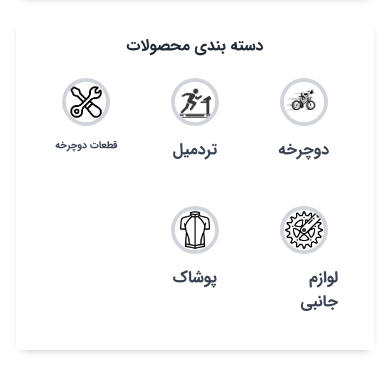
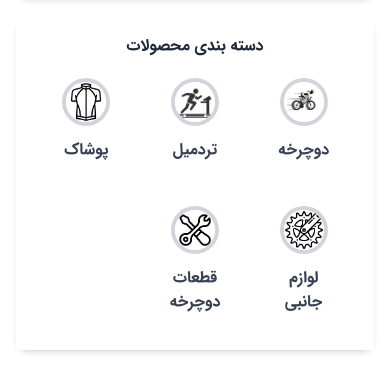
Before and after one commit to bitbab/nikan-deploy, a Next.js app: page / in a window 390 px wide. Shown: the part 220-604 px from the top of the page. Built offline with nearby package versions, Linux system fonts and the light colour scheme; no server answers; the database is empty.

Commit message:
10-fix-category-list-order

```diff
--- a/components/CategoryList.js
+++ b/components/CategoryList.js
@@ -25,7 +25,7 @@ export default function CategoryList() {
                   alt=""
                 />
 
-                <h1 className="mt-4 text-sm md:text-base lg:text-2xl font-semibold text-gray-700 capitalize dark:text-white group-hover:text-white">
+                <h1 className="mt-4 text-xs sm:text-sm md:text-base lg:text-2xl font-semibold text-gray-700 capitalize dark:text-white group-hover:text-white">
                   دوچرخه
                 </h1>
 
@@ -43,8 +43,44 @@ export default function CategoryList() {
                   alt=""
                 />
 
-                <h1 className="mt-4 text-sm md:text-base lg:text-2xl font-semibold text-gray-700 capitalize dark:text-white group-hover:text-white">
+                <h1 className="mt-4 text-xs sm:text-sm md:text-base lg:text-2xl font-semibold text-gray-700 capitalize dark:text-white group-hover:text-white">
                   تردمیل
+                </h1>
+
+                <p className="mt-2 text-gray-500 capitalize dark:text-gray-300 group-hover:text-gray-300"></p>
+              </Link>
+            </div>
+            <div>
+              <Link
+                href={'/'}
+                className="flex flex-col items-center p-3 md:p-8 transition-colors duration-300 transform cursor-pointer group hover:bg-blue-600 rounded-xl"
+              >
+                <img
+                 className="object-cover w-10 h-10 md:w-20 md:h-20 lg:w-32 lg:h-32 rounded-full ring-4 ring-gray-300"
+                  src="/img/cat/5.jpg"
+                  alt=""
+                />
+
+                <h1 className="mt-4 text-xs sm:text-sm md:text-base lg:text-2xl font-semibold text-gray-700 capitalize dark:text-white group-hover:text-white">
+                  پوشاک
+                </h1>
+
+                <p className="mt-2 text-gray-500 capitalize dark:text-gray-300 group-hover:text-gray-300"></p>
+              </Link>
+            </div>
+             <div>
+              <Link
+                href={'/'}
+                className="flex flex-col items-center p-3 md:p-8 transition-colors duration-300 transform cursor-pointer group hover:bg-blue-600 rounded-xl"
+              >
+                <img
+                  className="object-cover w-10 h-10 md:w-20 md:h-20 lg:w-32 lg:h-32 rounded-full ring-4 ring-gray-300"
+                  src="/img/cat/4.jpg"
+                  alt=""
+                />
+
+                <h1 className="mt-4 text-center text-xs sm:text-sm md:text-base lg:text-2xl font-semibold text-gray-700 capitalize dark:text-white group-hover:text-white">
+                  لوازم جانبی
                 </h1>
 
                 <p className="mt-2 text-gray-500 capitalize dark:text-gray-300 group-hover:text-gray-300"></p>
@@ -61,49 +97,15 @@ export default function CategoryList() {
                   alt=""
                 />
 
-                <h1 className="mt-4 text-xxs sm:text-sm md:text-base lg:text-2xl font-semibold text-gray-700 capitalize dark:text-white group-hover:text-white">
+                <h1 className="mt-4 text-center text-xs sm:text-sm md:text-base lg:text-2xl font-semibold text-gray-700 capitalize dark:text-white group-hover:text-white">
                   قطعات دوچرخه
                 </h1>
 
                 <p className="mt-2 text-gray-500 capitalize dark:text-gray-300 group-hover:text-gray-300"></p>
               </Link>
             </div>
-            <div>
-              <Link
-                href={'/'}
-                className="flex flex-col items-center p-3 md:p-8 transition-colors duration-300 transform cursor-pointer group hover:bg-blue-600 rounded-xl"
-              >
-                <img
-                  className="object-cover w-10 h-10 md:w-20 md:h-20 lg:w-32 lg:h-32 rounded-full ring-4 ring-gray-300"
-                  src="/img/cat/4.jpg"
-                  alt=""
-                />
 
-                <h1 className="mt-4 text-sm md:text-base lg:text-2xl font-semibold text-gray-700 capitalize dark:text-white group-hover:text-white">
-                  لوازم جانبی
-                </h1>
 
-                <p className="mt-2 text-gray-500 capitalize dark:text-gray-300 group-hover:text-gray-300"></p>
-              </Link>
-            </div>
-            <div>
-              <Link
-                href={'/'}
-                className="flex flex-col items-center p-3 md:p-8 transition-colors duration-300 transform cursor-pointer group hover:bg-blue-600 rounded-xl"
-              >
-                <img
-                 className="object-cover w-10 h-10 md:w-20 md:h-20 lg:w-32 lg:h-32 rounded-full ring-4 ring-gray-300"
-                  src="/img/cat/5.jpg"
-                  alt=""
-                />
-
-                <h1 className="mt-4 text-sm md:text-base lg:text-2xl font-semibold text-gray-700 capitalize dark:text-white group-hover:text-white">
-                  پوشاک
-                </h1>
-
-                <p className="mt-2 text-gray-500 capitalize dark:text-gray-300 group-hover:text-gray-300"></p>
-              </Link>
-            </div>
           </div>
         </div>
       </section>
```
